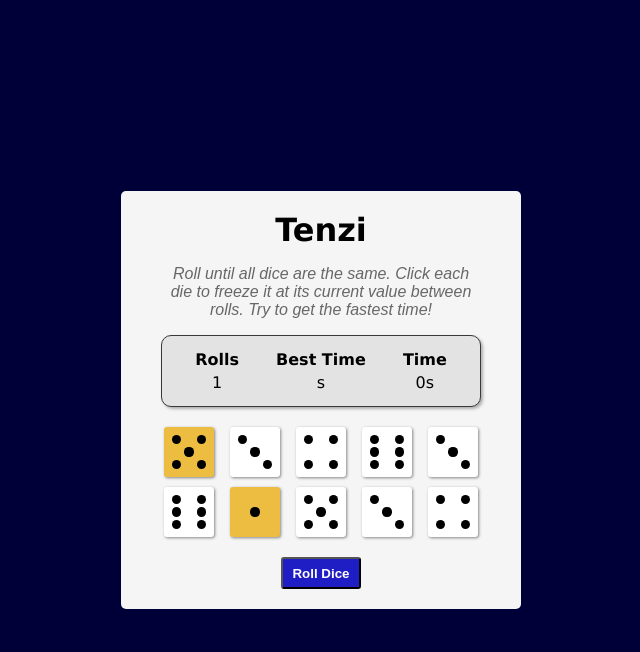
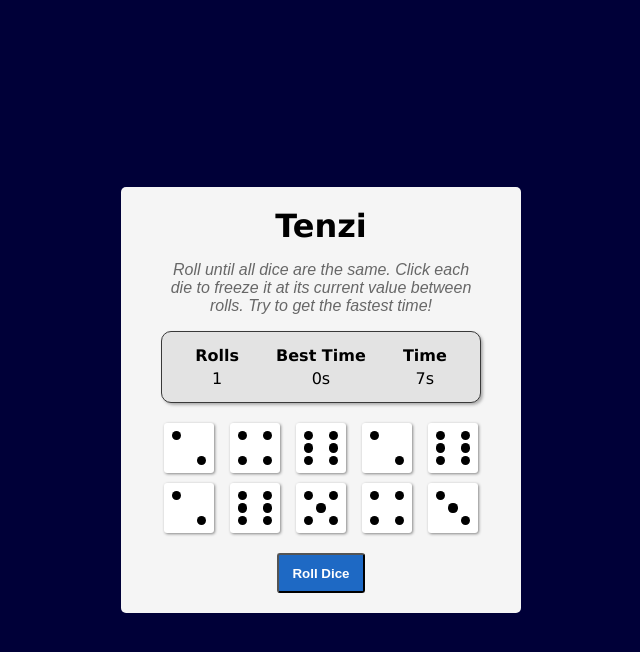
Before and after one commit to akashgardas/Web-Technologies, a plain HTML site: page My Works/Tenzies Game/index.html in a window 1280 px wide. Both pictures are taken after a click on the button "Roll Dice". Shown: the whole page, without its empty margins (319-959 px from the left). Drawn offline with Linux system fonts and the light colour scheme.

Commit message:
Tenzies Game - Functionality complete

```diff
--- a/My Works/Tenzies Game/index.html
+++ b/My Works/Tenzies Game/index.html
@@ -24,17 +24,17 @@
 
         <div>
           <h4>Best Time</h4>
-          <p>s</p>
+          <p id="best-time">s</p>
         </div>
 
         <div>
           <h4>Time</h4>
-          <p>0s</p>
+          <p id="time">0s</p>
         </div>
       </div>
 
       <div class="dice-container">
-        <div class="die freeze">
+        <div class="die">
           <div class=""></div>
           <div></div>
           <div class=""></div>
@@ -100,7 +100,7 @@
           <div></div>
           <div class="dot"></div>
         </div>
-        <div class="die freeze">
+        <div class="die">
           <div class="dot"></div>
           <div></div>
           <div class="dot"></div>
--- a/My Works/Tenzies Game/script.js
+++ b/My Works/Tenzies Game/script.js
@@ -23,64 +23,6 @@ GAME LOGIC
             - Add the 'dot' class to the die 'div' element.
         - Repeat for all the dice.
 */
-
-const dotPositions = {
-    1: [4],
-    2: [0, 8],
-    3: [0, 4, 8],
-    4: [0, 2, 6, 8],
-    5: [0, 2, 4, 6, 8],
-    6: [0, 2, 3, 5, 6, 8]
-};
-
-const roll = () => {
-    const randInt = Math.trunc(Math.random() * 6) + 1;
-    console.log(randInt);
-    return randInt;
-};
-
-const clearDie = die => {
-    let dots = die.querySelectorAll('div');
-    // Clear all the dots
-    for(let i = 0; i < dots.length; i ++) {
-        dots[i].classList.remove('dot');
-    }
-};
-
-const showNumber = (die, num) => {
-    let dots = die.querySelectorAll('div');
-    // Show a number on the die
-    for(let pos = 0; pos < dotPositions[num].length; pos ++) {
-        dots[dotPositions[num][pos]].classList.add('dot');
-    }
-}
-
-const rollDice = () => {
-    const dice = document.querySelectorAll('.die');
-
-    // Clear and roll all dice
-    for(let i = 0; i < dice.length; i ++) {
-        let die = dice[i];
-        clearDie(die);
-        showNumber(die, roll());
-    }
-}
-
-const updateRolls = () => {
-    noOfRolls ++;
-    rolls.textContent = noOfRolls;
-}
-
-let noOfRolls = 0;
-
-const rollDiceButton = document.getElementById('roll-dice-button');
-const rolls = document.getElementById('rolls');
-
-// Button event
-rollDiceButton.addEventListener('click', () => {
-    rollDice();
-    updateRolls();
-});
 
 /*
 2. 'Rolls' counts the number of times rolled.
@@ -114,3 +56,132 @@ rollDiceButton.addEventListener('click', () => {
     Req:
     - When all the dice are selected, check the number it's showing and declare win.
 */
+
+const dotPositions = {
+    1: [4],
+    2: [0, 8],
+    3: [0, 4, 8],
+    4: [0, 2, 6, 8],
+    5: [0, 2, 4, 6, 8],
+    6: [0, 2, 3, 5, 6, 8]
+};
+
+const roll = () => {
+    const randInt = Math.trunc(Math.random() * 6) + 1;
+    return randInt;
+};
+
+const clearDie = die => {
+    let dots = die.querySelectorAll('div');
+    // Clear all the dots
+    for(let i = 0; i < dots.length; i ++) {
+        dots[i].classList.remove('dot');
+    }
+};
+
+const showNumber = (die, num) => {
+    let dots = die.querySelectorAll('div');
+    // Show a number on the die
+    for(let pos = 0; pos < dotPositions[num].length; pos ++) {
+        dots[dotPositions[num][pos]].classList.add('dot');
+    }
+};
+
+const rollDice = () => {
+    // Clear and roll all dice
+    for(let i = 0; i < dice.length; i ++) {
+        let die = dice[i];
+        if (die.classList.contains('freeze') === false) {
+            clearDie(die);
+            let num = roll();
+            diceFaces[i] = num;
+            showNumber(die, num);
+        }
+    }
+};
+
+const updateRolls = () => {
+    noOfRolls ++;
+    rolls.textContent = noOfRolls;
+};
+
+const checkIfWin = () => {
+    let firstFace = diceFaces[0];
+    if (firstFace !== -1 && diceFaces.every(face => face === firstFace)){
+        clearInterval(intervalID);
+        rollDiceButton.textContent = 'New Game';
+        rollDiceButton.classList.add('new-game-button');
+    }
+};
+
+const defreezeAll = () => {
+    for (let i = 0; i < dice.length; i ++) {
+        dice[i].classList.remove('freeze');
+    }
+}
+
+const initializeGame = () => {
+    noOfRolls = 0;
+    freezeCount = 0;
+    if (bestSessionTime === 0)
+        bestSessionTime = timer;
+    else if (timer < bestSessionTime)
+        bestSessionTime = timer;
+    timer = 0;
+    bestTime.textContent = bestSessionTime + 's';
+    rollDiceButton.textContent = 'Roll Dice';
+    rollDiceButton.classList.remove('new-game-button');
+    defreezeAll();
+    rollDice();
+    startTimer();
+};
+
+const setTime = () => {
+    timer ++;
+    time.textContent = timer + 's';
+}
+
+const startTimer = () => {
+    intervalID = setInterval(setTime, 1000);
+}
+
+let noOfRolls = 0;
+let bestSessionTime = 0;
+let diceFaces = [-1, -1, -1, -1, -1, -1, -1, -1, -1, -1]
+let freezeCount = 0;
+let timer = 0;
+let intervalID;
+
+const dice = document.querySelectorAll('.die');
+const rollDiceButton = document.getElementById('roll-dice-button');
+const rolls = document.getElementById('rolls');
+const bestTime = document.getElementById('best-time');
+const time = document.getElementById('time');
+
+initializeGame();
+
+// Button event
+rollDiceButton.addEventListener('click', () => {
+    if(freezeCount !== dice.length) {
+        rollDice();
+        updateRolls();
+    } else {
+        initializeGame();
+    }
+});
+
+for (let i = 0; i < dice.length; i ++) {
+    dice[i].addEventListener('click', () => {
+        const die = dice[i].classList
+        if (die.contains('freeze')) {
+            die.remove('freeze');
+            freezeCount --;
+        } else {
+            die.add('freeze');
+            freezeCount ++;
+            if (freezeCount === dice.length) {
+                checkIfWin();
+            }
+        }
+    });
+}
--- a/My Works/Tenzies Game/styles.css
+++ b/My Works/Tenzies Game/styles.css
@@ -103,12 +103,12 @@ div.score * {
 button {
     display: block;
     margin: 0 auto;
-    height: 2rem;
-    width: 5rem;
+    height: 2.5rem;
+    width: 5.5rem;
     text-align: center;
     color: white;
 
-    background-color: rgb(30, 30, 196);
+    background-color: rgb(30, 105, 196);
     border-radius: 3px;
     font-family: sans-serif;
     font-weight: 600;
@@ -117,3 +117,12 @@ button {
 button:hover {
     background-color: rgb(38, 38, 238);
 }
+
+.new-game-button {
+    background-color: rgb(0, 156, 0);
+    min-width: fit-content;
+}
+
+.new-game-button:hover {
+    background-color: rgb(1, 194, 1);
+}
```
